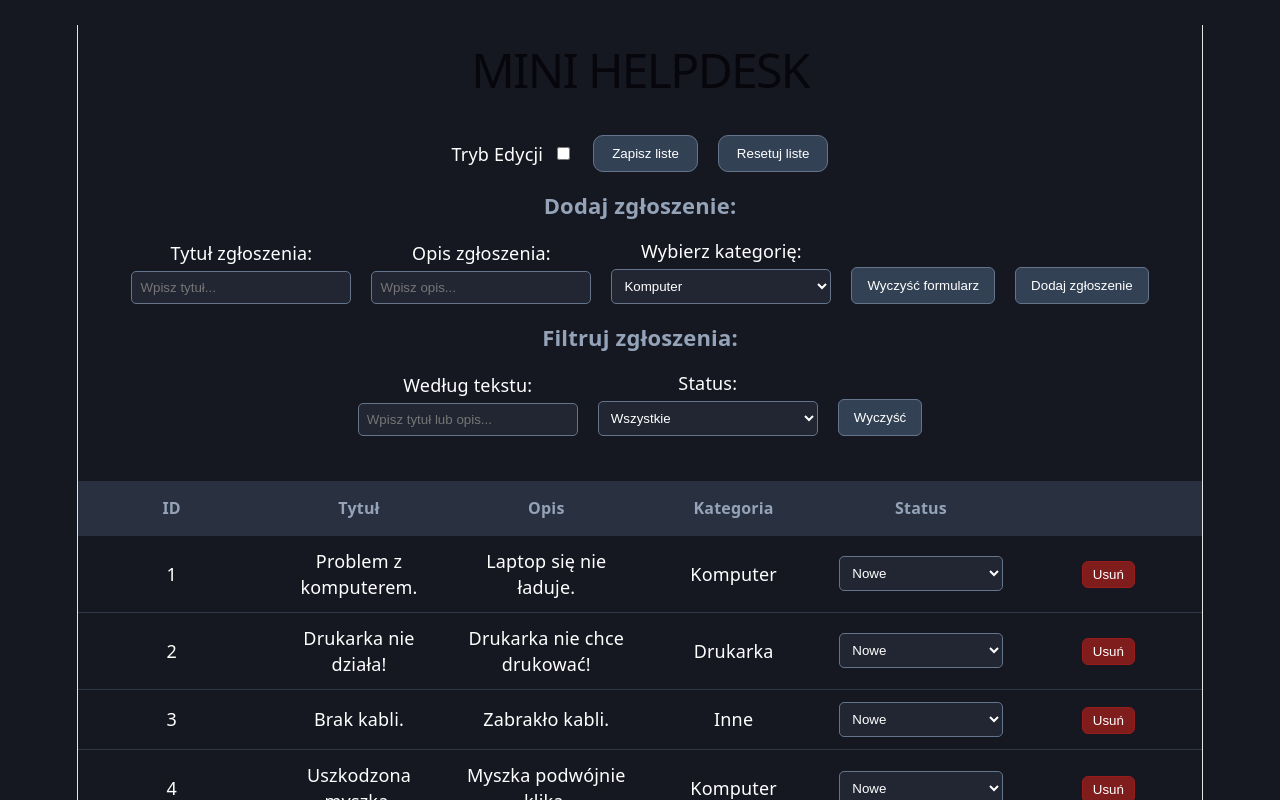
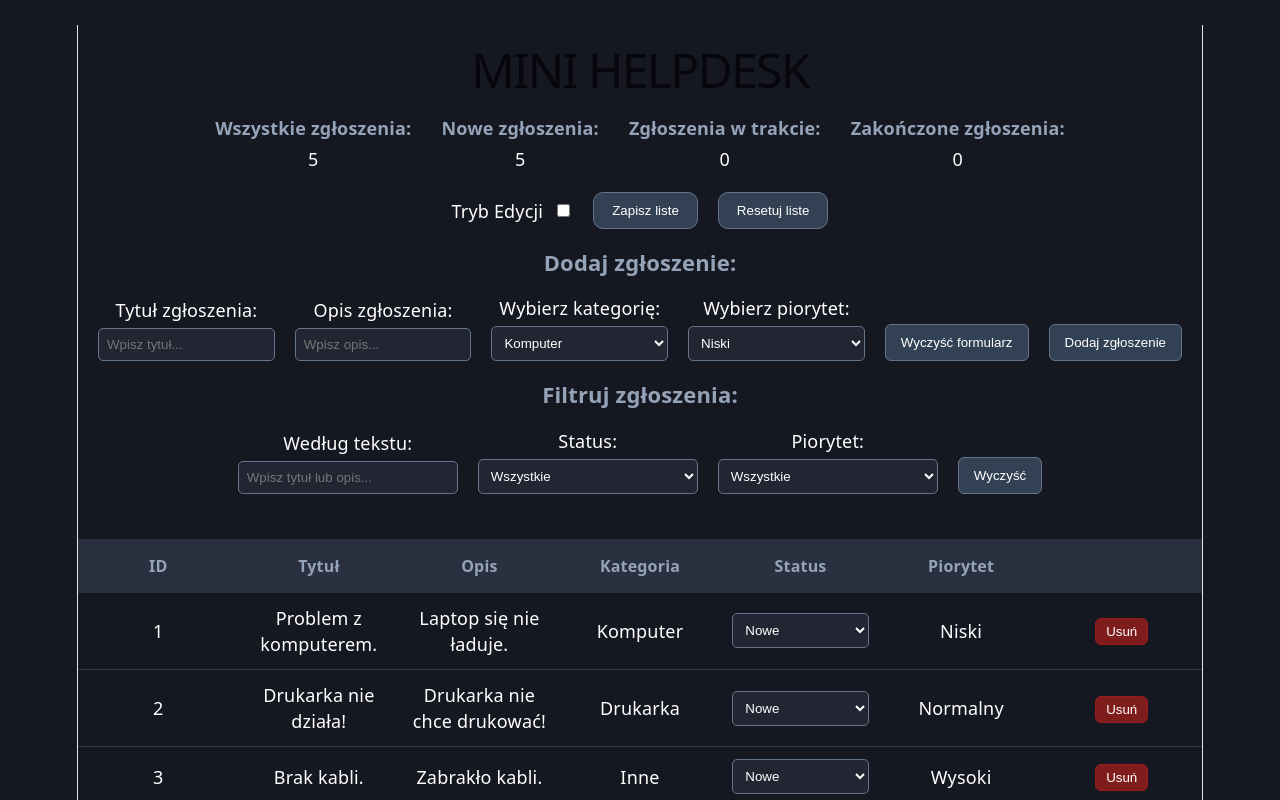
Before and after one commit to MuuuuKrufka/mini-helpdesk, a React (Vite) app: page / in a window 1280 px wide. Shown: the top 800 px of the page. Built offline with nearby package versions, Linux system fonts and the light colour scheme.

Commit message:
Liczniki i priorytet
Dodałem liczniki zgłoszeń pokazujące wszystkie zgloszenia jak i ile jest zgłoszeń z konkretnym statusem. Dodałem piorytet jako nową część zgłoszenia.

```diff
--- a/src/App.css
+++ b/src/App.css
@@ -139,6 +139,26 @@ td button:hover {
     border-radius: 14px;
 }
 
+.liczniki{
+    display: flex;
+    justify-content: center;
+    flex-wrap: wrap;
+    gap: 30px;
+}
+
+.licznik{
+    display: flex;
+    flex-direction: column;
+    align-items: center;
+    justify-content: center;
+    text-align: center;
+}
+
+.licznik h4{
+    margin: 0 0 5px;
+    color: #94a3b8;
+}
+
 @media (max-width: 600px) {
 
     body {
--- a/src/App.jsx
+++ b/src/App.jsx
@@ -8,11 +8,11 @@ import TicketEditForm from './components/TicketEditForm';
 
 function App() {
   const przykladoweZgloszenia = [
-    {"id": 1, "tytul": "Problem z komputerem.", "opis": "Laptop się nie ładuje.", "kategoria": "Komputer", "status": "Nowe"},
-    {"id": 2, "tytul": "Drukarka nie działa!", "opis": "Drukarka nie chce drukować!", "kategoria": "Drukarka", "status": "Nowe"},
-    {"id": 3, "tytul": "Brak kabli.", "opis": "Zabrakło kabli.", "kategoria": "Inne", "status": "Nowe"},
-    {"id": 4, "tytul": "Uszkodzona myszka.", "opis": "Myszka podwójnie klika.", "kategoria": "Komputer", "status": "Nowe"},
-    {"id": 5, "tytul": "Drukarka nie ma papieru", "opis": "Skończył się papier.", "kategoria": "Drukarka", "status": "Nowe"}
+    {"id": 1, "tytul": "Problem z komputerem.", "opis": "Laptop się nie ładuje.", "kategoria": "Komputer", "status": "Nowe", "piorytet": "Niski"},
+    {"id": 2, "tytul": "Drukarka nie działa!", "opis": "Drukarka nie chce drukować!", "kategoria": "Drukarka", "status": "Nowe", "piorytet": "Normalny"},
+    {"id": 3, "tytul": "Brak kabli.", "opis": "Zabrakło kabli.", "kategoria": "Inne", "status": "Nowe", "piorytet": "Wysoki"},
+    {"id": 4, "tytul": "Uszkodzona myszka.", "opis": "Myszka podwójnie klika.", "kategoria": "Komputer", "status": "Nowe", "piorytet": "Niski"},
+    {"id": 5, "tytul": "Drukarka nie ma papieru", "opis": "Skończył się papier.", "kategoria": "Drukarka", "status": "Nowe", "piorytet": "Niski"}
   ];
 
   const [zgloszenia, setZgloszenia] = useState(() => {
@@ -39,6 +39,7 @@ function App() {
 
   const [szukajOpisTytul, setSzukajOpisTytul] = useState("");
   const [szukajStatus, setSzukajStatus] = useState("wszystkie");
+  const [szukajPiorytet, setSzukajPiorytet] = useState("wszystkie");
   const [edytowanie, setEdytowanie] = useState(false);
   const [edytowanieId, setEdytowanieId] = useState("");
 
@@ -59,13 +60,14 @@ function App() {
     const tytul = formData.get("tytul");
     const opis = formData.get("opis");
     const kategoria = formData.get("kategoria");
+    const piorytet = formData.get("piorytet");
     let id = 1;
     if(zgloszenia.length > 0){
       id = zgloszenia.at(-1).id + 1;
     }
 
     if(tytul.trim().length > 2 && tytul.trim().length < 81 && opis.length < 501){
-      const noweZgloszenie = {"id": id, "tytul": tytul, "opis": opis, "kategoria": kategoria, "status": "Nowe"}
+      const noweZgloszenie = {"id": id, "tytul": tytul, "opis": opis, "kategoria": kategoria, "status": "Nowe", "piorytet": piorytet}
       setZgloszenia([...zgloszenia, noweZgloszenie]);
     }else{
       alert("Tytuł powinienn mieć od 3 do 80 znaków! A opis do maksymalnie 500!!");
@@ -81,13 +83,14 @@ function App() {
     const tytul = formData.get("tytul");
     const opis = formData.get("opis");
     const kategoria = formData.get("kategoria");
+    const piorytet = formData.get("piorytet");
 
     if(tytul.trim().length > 2 && tytul.trim().length < 81 && opis.length < 501){
       if(confirm("Czy na pewno chcesz edytować zgłoszenie?")){
         setZgloszenia((zgloszenia) =>
         zgloszenia.map((item) =>
         item.id === Number(edytowanieId) ? {
-          ...item, tytul: tytul, opis: opis, kategoria: kategoria
+          ...item, tytul: tytul, opis: opis, kategoria: kategoria, piorytet: piorytet
         } : item))
       }
     } else {
@@ -96,18 +99,43 @@ function App() {
 
   }
 
+  const wszystkieZgloszenia = zgloszenia.length;
+  const noweZgloszenia = zgloszenia.filter((item) => item.status === "Nowe").length;
+  const wTrakcieZgloszenia = zgloszenia.filter((item) => item.status === "W Trakcie").length;
+  const zakonczoneZgloszenia = zgloszenia.filter((item) => item.status === "Zakończony").length;
+
   const filtrujTablica = zgloszenia.filter((item) => {
     const tekst = szukajOpisTytul.toLowerCase();
 
     const pasujeTytulCzyOpis = item.tytul.toLowerCase().includes(tekst) || item.opis.toLowerCase().includes(tekst);
     const pasujeStatus = szukajStatus === "wszystkie" || item.status === szukajStatus;
+    const pasujePiorytet = szukajPiorytet === "wszystkie" || item.piorytet === szukajPiorytet;
 
-    return pasujeTytulCzyOpis && pasujeStatus;
+    return pasujeTytulCzyOpis && pasujeStatus && pasujePiorytet;
   });
 
   return (
     <>
       <h1>MINI HELPDESK</h1>
+
+      <div className='liczniki'>
+        <div className='licznik'>
+          <h4>Wszystkie zgłoszenia:</h4>
+          <p>{wszystkieZgloszenia}</p>
+        </div>
+        <div className='licznik'>
+          <h4>Nowe zgłoszenia:</h4>
+          <p>{noweZgloszenia}</p>
+        </div>
+        <div className='licznik'>
+          <h4>Zgłoszenia w trakcie:</h4>
+          <p>{wTrakcieZgloszenia}</p>
+        </div>
+        <div className='licznik'>
+          <h4>Zakończone zgłoszenia:</h4>
+          <p>{zakonczoneZgloszenia}</p>
+        </div>
+      </div>
 
       <div className='menu'>
         <label htmlFor='edycja' className='edycja'>
@@ -133,7 +161,8 @@ function App() {
       ) : <TicketForm dodajZgloszenie={dodajZgloszenie}></TicketForm>}
 
 
-      <TicketFilter szukajOpisTytul={szukajOpisTytul} setSzukajOpisTytul={setSzukajOpisTytul} szukajStatus={szukajStatus} setSzukajStatus={setSzukajStatus}></TicketFilter>
+      <TicketFilter szukajOpisTytul={szukajOpisTytul} setSzukajOpisTytul={setSzukajOpisTytul} szukajStatus={szukajStatus} setSzukajStatus={setSzukajStatus}
+      szukajPiorytet={szukajPiorytet} setSzukajPiorytet={setSzukajPiorytet}></TicketFilter>
 
       <TicketList lista={filtrujTablica} usun={usun} zmienStatus={zmienStatus}/>
     </>
--- a/src/components/TicketEditForm.jsx
+++ b/src/components/TicketEditForm.jsx
@@ -28,6 +28,15 @@ function TicketEditForm({edytujZgloszenie, edytowaneZgloszenie}){
                         </select>
                     </div>
 
+                    <div className="form-field">
+                        <label>Wybierz piorytet:</label>
+                        <select name="piorytet" defaultValue={edytowaneZgloszenie.piorytet}>
+                            <option value="Niski">Niski</option>
+                            <option value="Normalny">Normalny</option>
+                            <option value="Wysoki">Wysoki</option>
+                        </select>
+                    </div>
+
                     <button type="submit">Edytuj zgłoszenie</button>
                 </div>
             </form>
--- a/src/components/TicketFilter.jsx
+++ b/src/components/TicketFilter.jsx
@@ -1,4 +1,4 @@
-function TicketFilter({szukajOpisTytul, setSzukajOpisTytul, szukajStatus, setSzukajStatus}){
+function TicketFilter({szukajOpisTytul, setSzukajOpisTytul, szukajStatus, setSzukajStatus, szukajPiorytet, setSzukajPiorytet}){
     return(
         <div>
             <p className="section-title">Filtruj zgłoszenia:</p>
@@ -19,7 +19,17 @@ function TicketFilter({szukajOpisTytul, setSzukajOpisTytul, szukajStatus, setSzu
                         </select>
                     </div>
 
-                    <button type="button" onClick={() => {setSzukajOpisTytul(""); setSzukajStatus("wszystkie");}}>
+                    <div className="form-field">
+                        <label>Piorytet:</label>
+                        <select name="piorytet" value={szukajPiorytet} onChange={(e) => setSzukajPiorytet(e.target.value)}>
+                            <option value="wszystkie">Wszystkie</option>
+                            <option value="Niski">Niski</option>
+                            <option value="Normalny">Normalny</option>
+                            <option value="Wysoki">Wysoki</option>
+                        </select>
+                    </div>
+
+                    <button type="button" onClick={() => {setSzukajOpisTytul(""); setSzukajStatus("wszystkie"); setSzukajPiorytet("wszystkie");}}>
                         Wyczyść
                     </button>
                 </div>
--- a/src/components/TicketForm.jsx
+++ b/src/components/TicketForm.jsx
@@ -24,6 +24,15 @@ function TicketForm({dodajZgloszenie}){
                         </select>
                     </div>
 
+                    <div className="form-field">
+                        <label>Wybierz piorytet:</label>
+                        <select name="piorytet">
+                            <option value="Niski">Niski</option>
+                            <option value="Normalny">Normalny</option>
+                            <option value="Wysoki">Wysoki</option>
+                        </select>
+                    </div>
+
                     <button type="reset">Wyczyść formularz</button>
                     <button type="submit">Dodaj zgłoszenie</button>
                 </div>
--- a/src/components/TicketList.jsx
+++ b/src/components/TicketList.jsx
@@ -12,6 +12,7 @@ function TicketList({lista, usun, zmienStatus}){
                     <option value="Zakończony">Zakończony</option>
                 </select>
             </td>
+            <td>{ticket.piorytet}</td>
             <td><button onClick={() => usun(ticket.id)}>Usuń</button></td>
         </tr>
     );
@@ -25,7 +26,7 @@ function TicketList({lista, usun, zmienStatus}){
                 <table>
                     <thead>
                         <tr>
-                            <th>ID</th><th>Tytuł</th><th>Opis</th><th>Kategoria</th><th>Status</th><th></th>
+                            <th>ID</th><th>Tytuł</th><th>Opis</th><th>Kategoria</th><th>Status</th><th>Piorytet</th><th></th>
                         </tr>
                     </thead>
                     <tbody>
```
